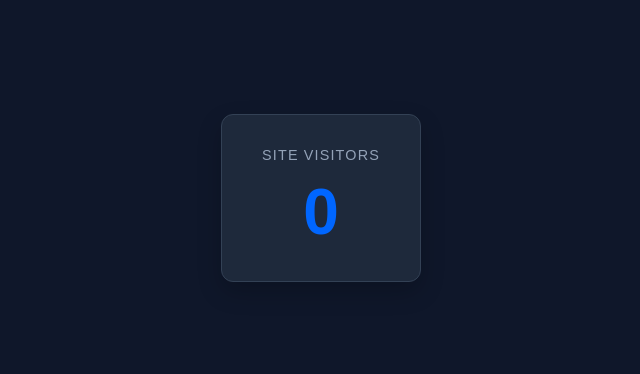
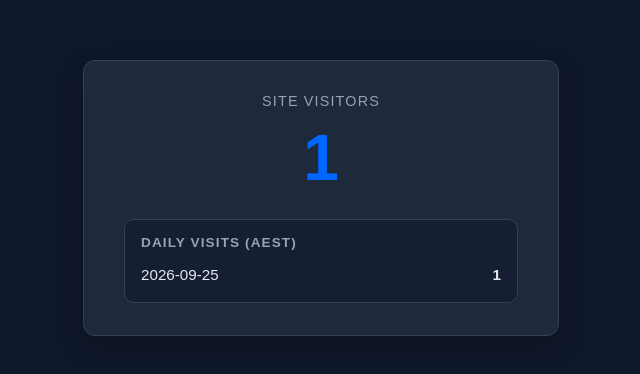
Before and after one commit to veryzer/Opsis, a website: page counter.html in a window 1280 px wide. Shown: the part 202-576 px from the top of the page, without its empty margins (319-959 px from the left). Drawn offline with Linux system fonts and the light colour scheme.

Commit message:
counter log

```diff
--- a/counter.html
+++ b/counter.html
@@ -37,22 +37,100 @@
         font-weight: 700;
         color: #0066ff;
       }
+
+      .daily-log {
+        margin-top: 1.5rem;
+        width: min(360px, 90vw);
+        text-align: left;
+        background: rgba(15, 23, 42, 0.55);
+        border: 1px solid #334155;
+        border-radius: 10px;
+        padding: 0.9rem 1rem;
+      }
+
+      .daily-log h3 {
+        margin: 0 0 0.7rem;
+        font-size: 0.85rem;
+        color: #94a3b8;
+        text-transform: uppercase;
+        letter-spacing: 0.08em;
+      }
+
+      .daily-log-row {
+        display: flex;
+        justify-content: space-between;
+        gap: 1rem;
+        padding: 0.3rem 0;
+        border-bottom: 1px solid rgba(148, 163, 184, 0.15);
+        color: #e2e8f0;
+        font-size: 0.95rem;
+      }
+
+      .daily-log-row:last-child {
+        border-bottom: none;
+      }
     </style>
   </head>
   <body>
     <div class="card">
       <div class="label">Site visitors</div>
       <div id="visitorCount" class="count">Loading...</div>
+
+      <div class="daily-log">
+        <h3>Daily visits (AEST)</h3>
+        <div id="dailyLog"></div>
+      </div>
     </div>
 
     <script>
+      const totalKey = 'opsis_visitor_count';
+      const dailyKey = 'opsis_daily_log';
+
+      function getSydneyDateKey(date = new Date()) {
+        const formatter = new Intl.DateTimeFormat('en-CA', {
+          timeZone: 'Australia/Sydney',
+          year: 'numeric',
+          month: '2-digit',
+          day: '2-digit'
+        });
+
+        return formatter.format(date);
+      }
+
+      function updateDailyLog() {
+        const raw = localStorage.getItem(dailyKey);
+        const log = raw ? JSON.parse(raw) : {};
+        const today = getSydneyDateKey();
+
+        log[today] = Number(log[today] || 0) + 1;
+        localStorage.setItem(dailyKey, JSON.stringify(log));
+
+        const entries = Object.entries(log).sort(([a], [b]) => a.localeCompare(b));
+        const container = document.getElementById('dailyLog');
+
+        container.innerHTML = entries.length
+          ? entries.map(([date, count]) => `
+            <div class="daily-log-row">
+              <span>${date}</span>
+              <strong>${Number(count).toLocaleString()}</strong>
+            </div>
+          `).join('')
+          : '<div class="daily-log-row"><span>No visits yet</span><strong>0</strong></div>';
+      }
+
       function loadCounter() {
-        const key = 'opsis_visitor_count';
-        const value = Number(localStorage.getItem(key) || 0);
+        const value = Number(localStorage.getItem(totalKey) || 0);
         document.getElementById('visitorCount').textContent = value.toLocaleString();
       }
 
-      loadCounter();
+      function trackVisit() {
+        const current = Number(localStorage.getItem(totalKey) || 0);
+        localStorage.setItem(totalKey, String(current + 1));
+        updateDailyLog();
+        loadCounter();
+      }
+
+      trackVisit();
       setInterval(loadCounter, 60000);
     </script>
   </body>
```
